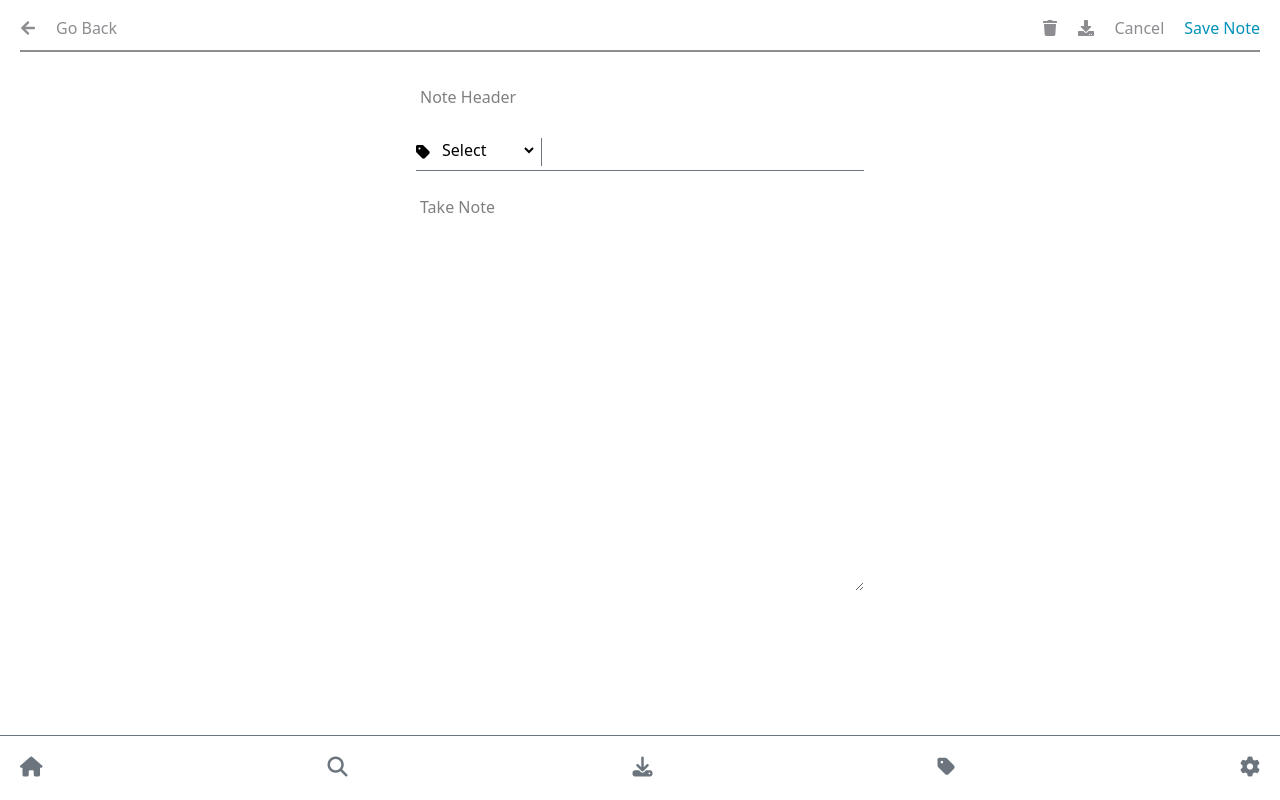
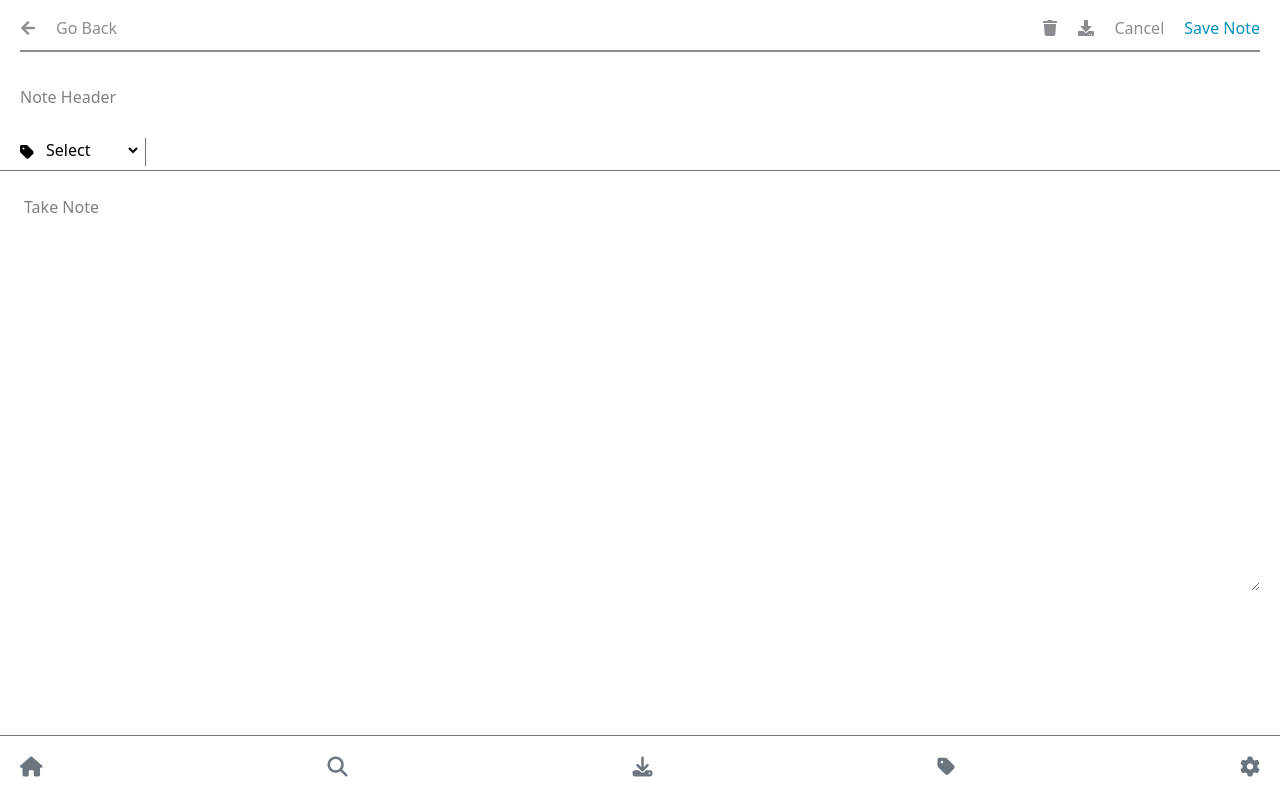
Before and after one commit to acunmedyaakademi/Onur-Sadik-NoteTaking, a React (Vite) app: page / in a window 1280 px wide. Shown: the top 800 px of the page. Built offline with nearby package versions, Linux system fonts and the light colour scheme.

Commit message:
createnote reworked

```diff
--- a/src/components/CreateNote.jsx
+++ b/src/components/CreateNote.jsx
@@ -31,11 +31,11 @@ export default function CreateNote() {
 
 
   return (
-    <div className="flex flex-col items-center justify-center">
-            <div className="w-full h-[50px] max-w-md mb-3 rounded p-1">
+    <div className="flex flex-col items-center justify-center pr-[20px] pl-[20px]">
+            <div className="w-full pr-[20px] pl-[20px] h-[50px] mb-3 rounded p-1">
         <input className="w-full h-full" type="text" placeholder="Note Header" />
       </div>
-      <div className="mb-5 border-b w-full py-1 border-[#6c757d] flex items-center gap-5">
+      <div className="mb-5 pr-[20px] pl-[20px] border-b w-full py-1 border-[#6c757d] flex items-center gap-5">
         <div className="flex items-center gap-2 pr-1 border-r border-r-[#6c757d]">
           <i className="fa-solid fa-tag "></i>
           {
@@ -46,7 +46,7 @@ export default function CreateNote() {
           {selectedTags.map(t => t).join(", ")}
         </div>
       </div>
-      <div className="w-screen h-screen max-w-md">
+      <div className="w-screen h-screen pr-[20px] pl-[20px]">
         <textarea className="w-full p-1 h-[50%] rounded" placeholder="Take Note" ></textarea>
       </div>
     </div>
```
